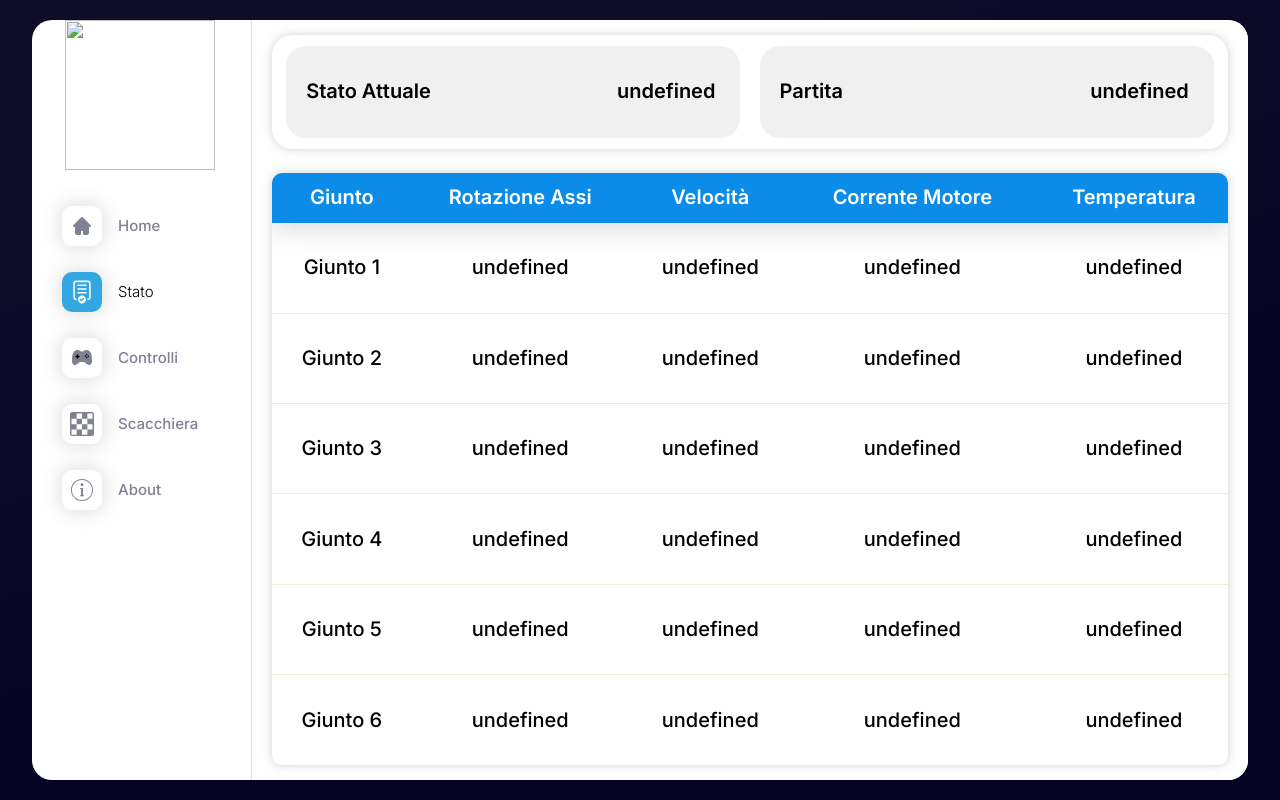
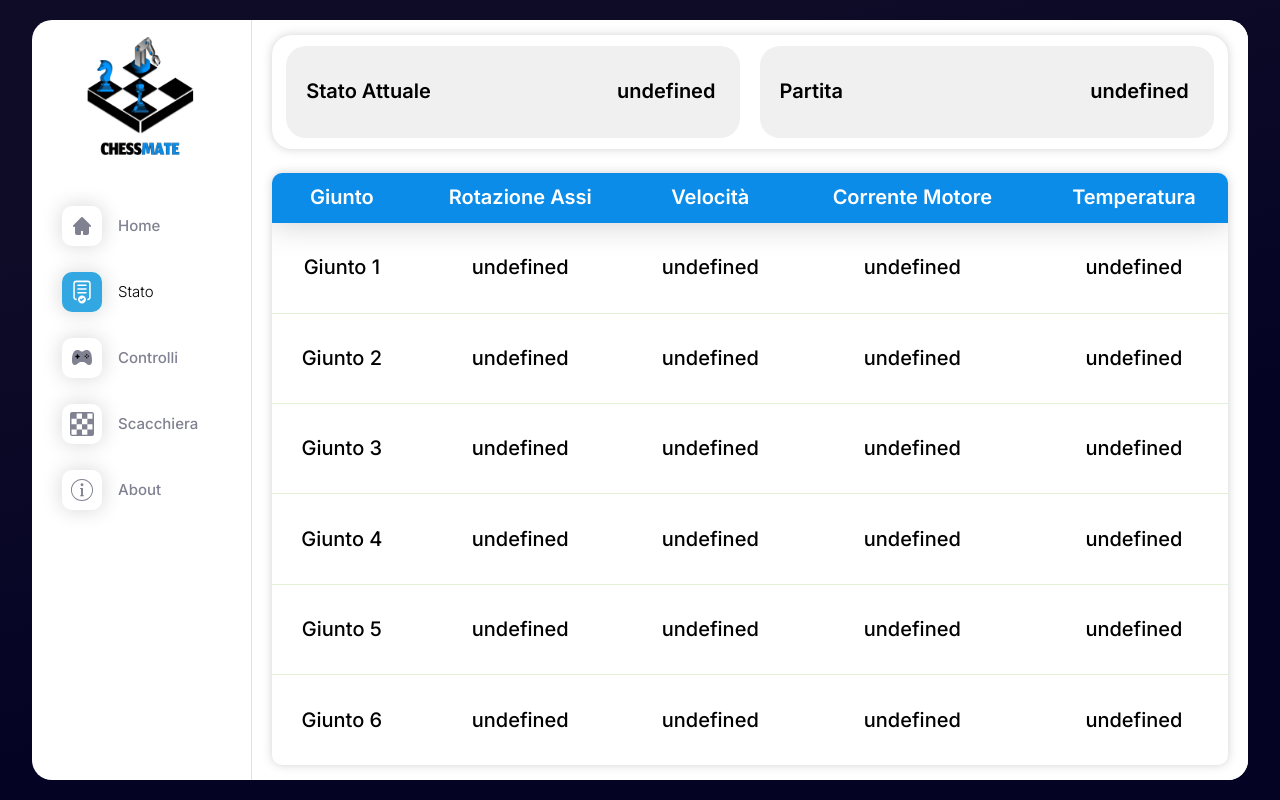
Before and after one commit to Sufyane-M/ChessMate, a plain HTML site: page stato.html in a window 1280 px wide. Drawn offline with Linux system fonts and the light colour scheme.

Commit message:
Update stato.html

```diff
--- a/stato.html
+++ b/stato.html
@@ -11,7 +11,7 @@
   <div class="sidebar">
       <span class="logo">
         <a href="index.html">
-        <img class="logo-principale" src="./images/content/icons/logo-chessmate.png">
+        <img class="logo-principale" src="./scr/images/content/icons/logo-chessmate.png">
         </a>
       </span>
     <div class="side-wrapper">
```
